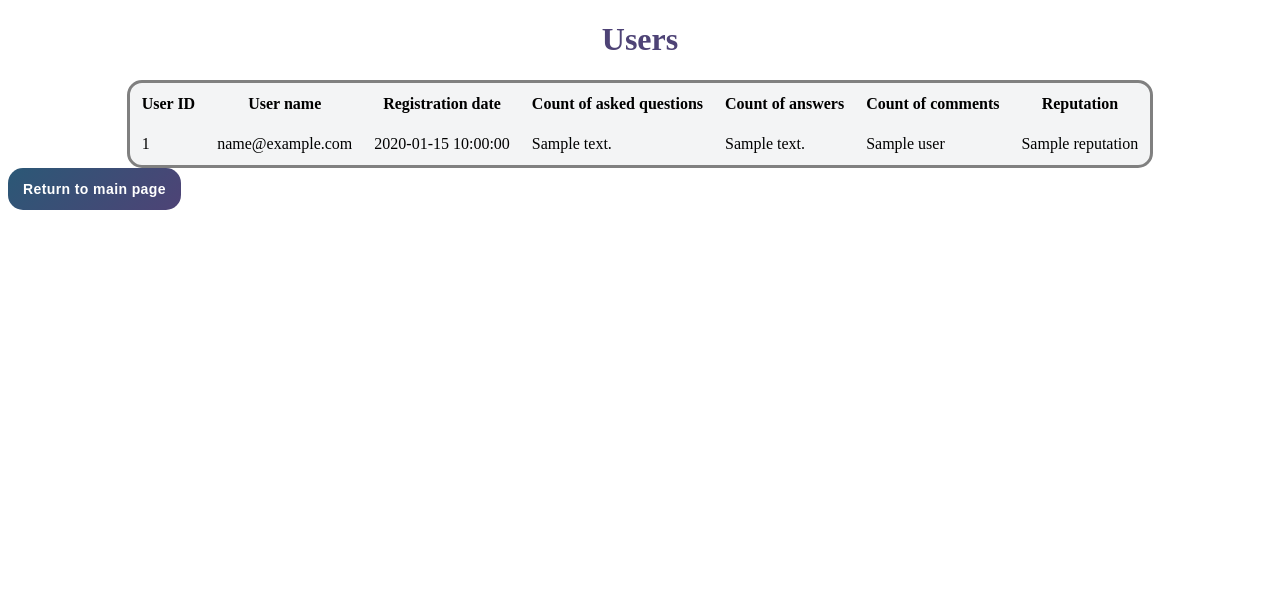
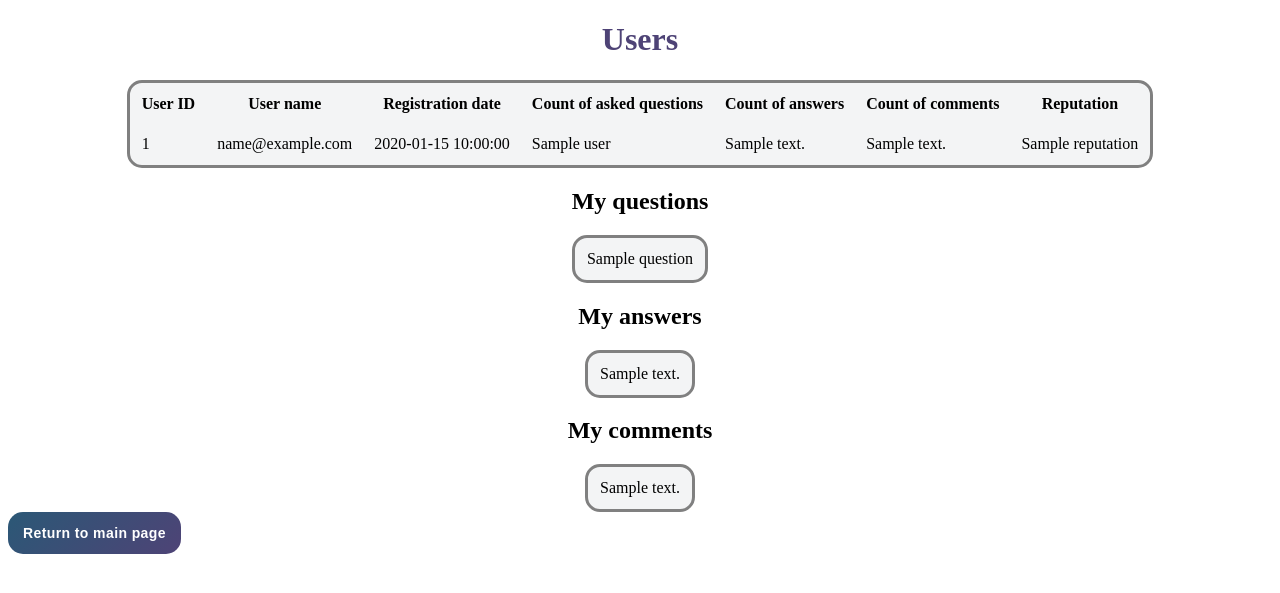
Before and after one commit to b-bence/ask_mate_sprint1, a Flask app: template templates/users.html in a window 1280 px wide. Shown: the top 593 px of the page. Run offline with Flask 2, Linux system fonts and the light colour scheme; the template is opened without the code that fills it: most values are stand-ins (such as "Sample title", 1, 10 or a date in 2020); some libraries are stand-ins or nearby versions.

Commit message:
user page

```diff
--- a/data_handler.py
+++ b/data_handler.py
@@ -542,7 +542,7 @@ def tag_occurence(cursor: RealDictCursor):
 
 
 @database_common.connection_handler
-def list_user_data(cursor:RealDictCursor):
+def list_user_data(cursor:RealDictCursor, user_id=False):
     query = """
         SELECT
             users.id,
@@ -558,11 +558,39 @@ def list_user_data(cursor:RealDictCursor):
         LEFT JOIN answer
             ON users.id = answer.user_id
         LEFT JOIN comment
-            ON users.id = comment.user_id
-        GROUP BY users.id;
-    """
+            ON users.id = comment.user_id"""
+    if user_id:
+        query += f"""
+            WHERE users.id={user_id}"""
+    query += """
+        GROUP BY users.id;"""
     cursor.execute(query)
     return cursor.fetchall()
+
+
+@database_common.connection_handler
+def get_user_activities(cursor:RealDictCursor, user_id: int) -> list:
+    id = {'user_id': user_id}
+    question_query = """
+        SELECT title AS question
+        FROM question
+        WHERE question.user_id = %(user_id)s"""
+    answer_query = """
+        SELECT message AS answer
+        FROM answer
+        WHERE answer.user_id = %(user_id)s"""
+    comment_query = """
+        SELECT message AS comment
+        FROM comment
+        WHERE comment.user_id = %(user_id)s"""
+    cursor.execute(question_query, id)
+    question = cursor.fetchall()
+    cursor.execute(answer_query, id)
+    answer = cursor.fetchall()
+    cursor.execute(comment_query, id)
+    comment = cursor.fetchall()
+    return question, answer, comment
+
 
 
 @database_common.connection_handler
--- a/server.py
+++ b/server.py
@@ -347,8 +347,9 @@ def approve(answer_id):
 
 @app.route('/user/<user_id>')
 def user_page(user_id):
-
-    return render_template('user-page.html', user_id=user_id)
+    user_data = data_handler.list_user_data(user_id)
+    questions, answers, comments = data_handler.get_user_activities(user_id)
+    return render_template('users.html', user_data=user_data, questions=questions, answers=answers, comments=comments)
 
 
 @app.route('/tags')
--- a/templates/user-page.html
+++ b/templates/user-page.html
@@ -1,10 +1,32 @@
-<!DOCTYPE html>
-<html lang="en">
-<head>
-    <meta charset="UTF-8">
-    <title>User page</title>
-</head>
-<body>
-{{ user_id }}
-</body>
-</html>
+{% block menu%}
+    {% if questions != [] %}
+        <h2 align="center">My questions</h2>
+        <table cellpadding="10" align="center">
+            {% for question in questions %}
+                <tr>
+                    <td>{{ question.question }}</td>
+                </tr>
+            {% endfor %}
+        </table>
+    {% endif %}
+    {% if answers != [] %}
+        <h2 align="center">My answers</h2>
+        <table cellpadding="10" align="center">
+            {% for answer in answers %}
+                <tr>
+                    <td>{{ answer.answer }}</td>
+                </tr>
+            {% endfor %}
+        </table>
+    {% endif %}
+    {% if comments != [] %}
+        <h2 align="center">My comments</h2>
+        <table cellpadding="10" align="center">
+            {% for comment in comments %}
+                <tr>
+                    <td>{{ comment.comment }}</td>
+                </tr>
+            {% endfor %}
+        </table>
+    {% endif %}
+{% endblock %}
--- a/templates/users.html
+++ b/templates/users.html
@@ -24,13 +24,16 @@
                 <td>{{ user.id }}</td>
                 <td>{{ user.email }}</td>
                 <td>{{ user.registration_date }}</td>
+                <td>{{ user.asked_questions }}</td>
                 <td>{{ user.answer }}</td>
                 <td>{{ user.comment }}</td>
-                <td>{{ user.asked_questions }}</td>
                 <td>{{ user.reputation }}</td>
             </tr>
         {% endfor %}
     </table>
+    {% if questions %}
+        {% include 'user-page.html' %}
+    {% endif %}
     <button> <a class="links" href={{ url_for('main_page') }}>Return to main page</a><br></button>
 </body>
 </html>
```
